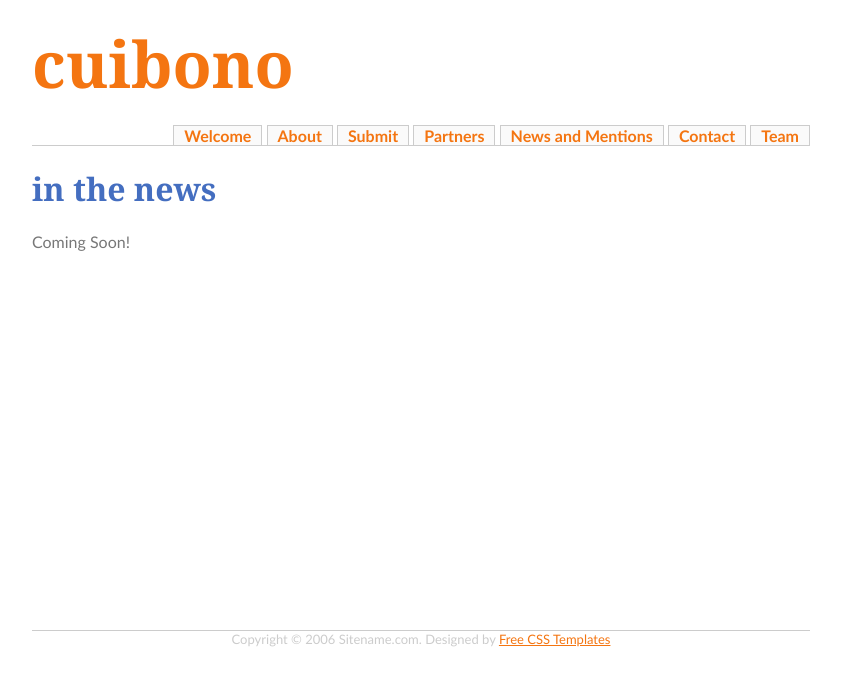
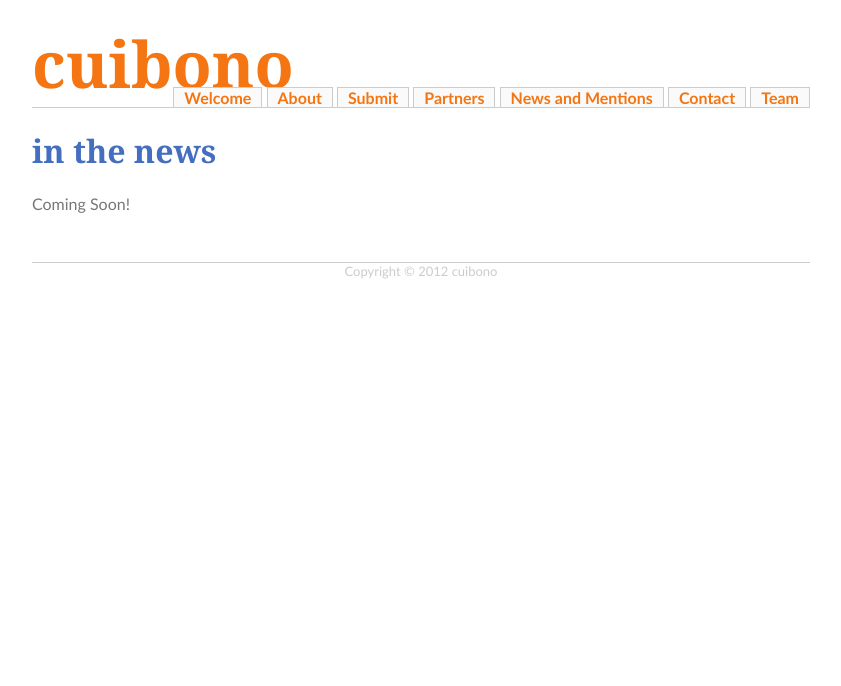
Before and after one commit to CuiBono/cuibono_webservice, a Django app: template templates/news.html in a window 1280 px wide. Shown: the top 686 px of the page, without its empty margins (219-1060 px from the left). Run offline with Django 3.2, Linux system fonts and the light colour scheme; the template is opened without the code that fills it, so the values that code supplies are empty; parts of the project's set-up code (start-up, migrations or seed data) failed here and were passed over.

Commit message:
Cleaning up base.html to have a .page wrapper

```diff
--- a/templates/base.html
+++ b/templates/base.html
@@ -1,7 +1,6 @@
 <!DOCTYPE html>
 
 <html lang="en">
-	<head>
 	<head>
 		<meta http-equiv="content-type" content="text/html; charset=utf-8" />
 		<title>CuiBono</title>
@@ -11,10 +10,9 @@
 	</head>
 
 	<body>
+		<div class="page">
 			<div id="header">
 				<h1>CuiBono </h1>
-			<br><br>
-	         	<h2> </h2>
 			</div>
 
 			<div id="menu">
@@ -31,9 +29,9 @@
 			<div id="content">
 				{% block content %}{% endblock %}
 			</div>
-		<div class="clearfooter"></div>
 			<div id="footer">
-			<p>Copyright &copy; 2006 Sitename.com. Designed by <a href="http://www.freecsstemplates.org" class="link1">Free CSS Templates</a></p>
+				<p>Copyright &copy; 2012 cuibono</p>
+			</div>
 		</div>
 	</body>
 </html>
```
Lines whose indentation alone changed are shown as unchanged.
